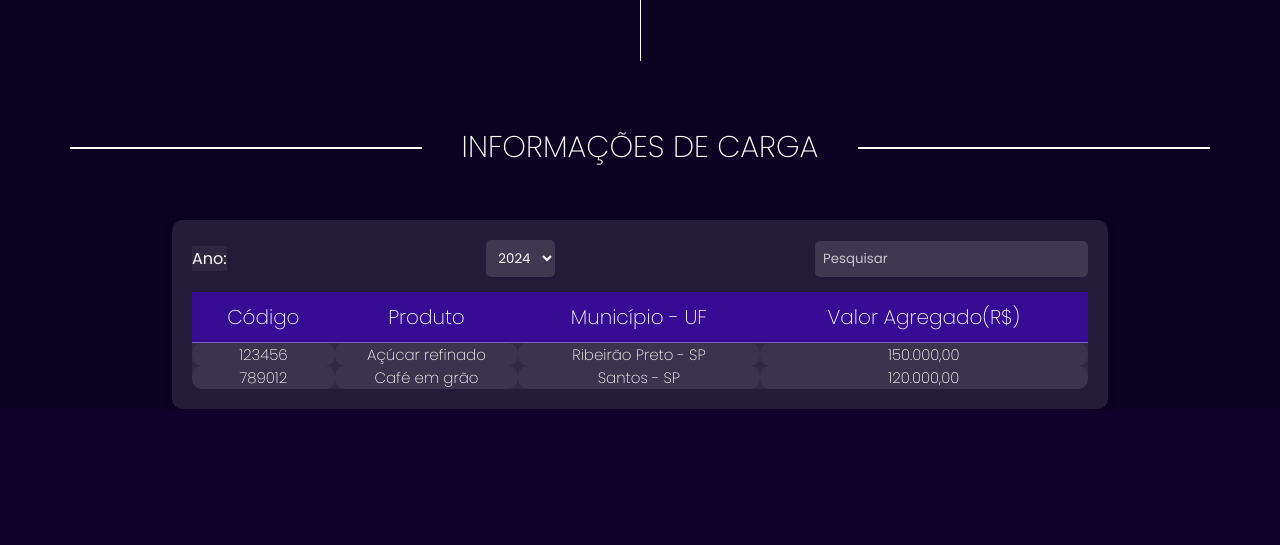
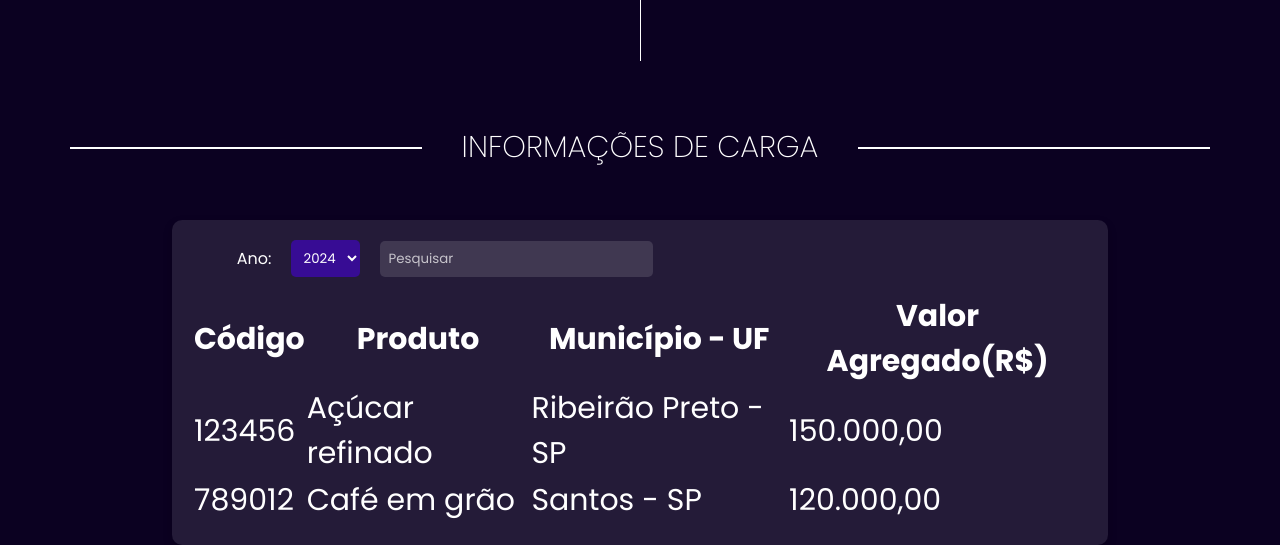
Before and after one commit to Team-Chronos/API-DSM-1SEMESTRE-2025, a Flask app: page / in a window 1280 px wide. Shown: the part 2331-2876 px from the top of the page. Before the commit the page ends 2740 px from the top, so only its background shows below. Run offline with Flask 3, Linux system fonts and the light colour scheme; parts of the project's set-up code (start-up, migrations or seed data) failed here and were passed over.

Commit message:
Atualização dropdown
Co-authored-by: Ana Júlia <anajrbcosta25@gmail.com>

```diff
--- a/static/css/style.css
+++ b/static/css/style.css
@@ -1,4 +1,3 @@
-
 *{
     margin: 0;
     padding: 0;
@@ -29,7 +28,6 @@ header {
 }
 
 .logo-container {
-
     display: flex;
     margin-left: 30px;
     align-items: center;
@@ -37,10 +35,8 @@ header {
 }
 
 .logo-img {
-
     width: 100px;
     filter: invert(100%);
-
 }
 
 .logo-text {
@@ -48,7 +44,6 @@ header {
     font-family: Poppins;
     font-weight: 700;
     color: white;
-
 }
 
 nav {
@@ -65,19 +60,16 @@ nav a {
     border-radius: 10px;
     font-size: 20px;
     padding: 5px;
-
 }
 
 nav a:hover {
     transform: scale(1.1);
 }
 
-
 nav a.ctt {
     border: 1px solid white;
     border-radius: 40px;
     padding: 8px 30px;
-
 }
 
 nav a.ctt:hover {
@@ -109,7 +101,6 @@ nav a.ctt:hover {
     margin-top: 50px;
 }
 .scroll {
-
     text-align: center;
     font-size: 25px;
     width: 40%;
@@ -121,7 +112,6 @@ nav a.ctt:hover {
     margin-top: 117px;
 }
 .section1 {
-
     background: linear-gradient(to bottom, #370C94, #0B0121);
     align-items: center;
     justify-content: center;
@@ -131,8 +121,7 @@ nav a.ctt:hover {
     padding-top: 100px;
 }
 .section2 {
-
-   background-color: #0B0121;
+    background-color: #0B0121;
     align-items: center;
     justify-content: center;
     color: white;
@@ -140,7 +129,6 @@ nav a.ctt:hover {
     flex-direction: column;
     padding-top: 1px;
 }
-
 
 .txt3 {
     text-align: center;
@@ -156,15 +144,13 @@ nav a.ctt:hover {
     margin-top: 150px;
 }
 
+.mov-container{
+    margin-top: 150px;
+    margin-bottom: 150px;
+}
 
-.mov-container{
-margin-top: 150px;
-margin-bottom: 150px;
-
-}
 .menu-mov{
     position:relative ;
-
     display: flex;
     width: 80%;
     left: 10%;
@@ -172,6 +158,7 @@ margin-bottom: 150px;
     align-items: center;
     margin-bottom: 120px;
 }
+
 .fil-mun{
     margin-top: 20px;
     background-color: #370C94;
@@ -184,15 +171,16 @@ margin-bottom: 150px;
     border-style: none;
     border-radius: 8px;
 }
+
 .seta{
     height: 20px;
     filter: invert(100%);
 }
+
 .graf{
     position: relative;
     left: 20%;
     width: 60%;
-
 }
 
 .carousel {
@@ -214,8 +202,8 @@ margin-bottom: 150px;
     user-select: none;
     border-top-left-radius: 10px;
     border-bottom-left-radius: 10px;
+}
 
-}
 .arrowR {
     color: white;
     background-color: #370C94;
@@ -252,7 +240,8 @@ margin-bottom: 150px;
 }
 
 .current {
-    opacity: 1;}
+    opacity: 1;
+}
 
 ::-webkit-scrollbar {
     width: 0px;
@@ -328,7 +317,6 @@ margin-bottom: 150px;
     margin: 0 20px;
 }
 
-
 .new-container {
     align-items: center;
     margin: 40px auto;
@@ -339,58 +327,53 @@ margin-bottom: 150px;
     box-shadow: 0px 4px 10px rgba(0, 0, 0, 0.2);
 }
 
-.new-table {
-    width: 100%;
-    margin-top: 15px;
-    background-color: #ffffff10;
-    border-collapse: collapse;
-    border-radius: 10px;
 
-}
-.new-table tr{
-    border-radius: 20px;
-}
-.new-table th{
-    padding: 10px;
-    border-collapse:collapse;
-    text-align: center;
-    border-bottom: 1px solid rgba(255, 255, 255, 0.2);
-    font-size: 20px;
-    background-color: #370C94;
-    font-weight: 200;
-    color: white;
-}
-
-.new-table td {
-    font-size: 15px;
-    border-radius: 10px;
-    background-color: rgba(255, 255, 255, 0.05);;
-    font-weight: 200;
-    text-align: center;
-    color: white;
-}
 
 .dropdown {
     display: flex;
-    justify-content: space-between;
     align-items: center;
     margin-bottom: 15px;
+    margin-left: 5%;
+    gap: 20px;
 }
 
 .dropdown label {
     color: white;
     font-size: 16px;
-    background-color: rgba(255, 255, 255, 0.05);
+
 }
 
-.dropdown select, .dropdown input  {
+.dropdown select{
+    padding: 8px;
+    border-radius: 5px;
+    border: none;
+    background-color: #370C94;
+    color: white;
+}
+
+.dropdown input{
     padding: 8px;
     border-radius: 5px;
     border: none;
     background-color: #ffffff20;
     color: white;
 }
-.dropdown select:active{
+
+.dropdown select option {
+    background-color: #696969;
+    color: #fff;
+}
+
+.dropdown select option:hover {
+    background-color: #370C94;
+    color: white;
+}
+.dropdown select:focus {
+    background-color: #370C94;
+    border: 1px solid #999999;
+}
+
+.dropdown select:active {
     background-color: #ffffff20;
 }
 
--- a/templates/index.html
+++ b/templates/index.html
@@ -77,6 +77,10 @@
                         <select id="new-year">
                             <option value="2024">2024</option>
                             <option value="2023">2023</option>
+                            <option value="2023">2022</option>
+                            <option value="2023">2021</option>
+                            <option value="2023">2020</option>
+                            <option value="2023">2019</option>
                         </select>
                         <input type="text" placeholder="Pesquisar">
                     </div>
```
